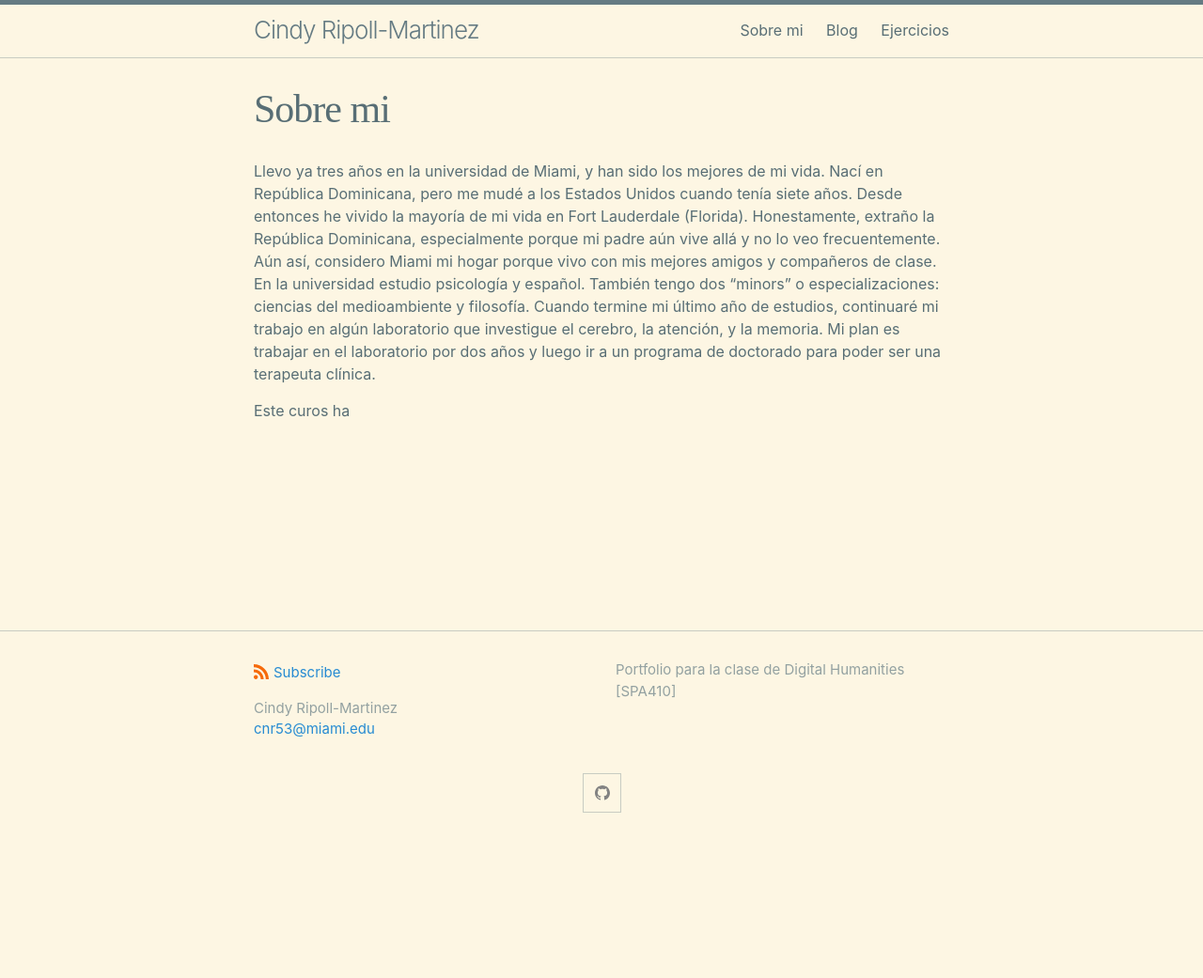
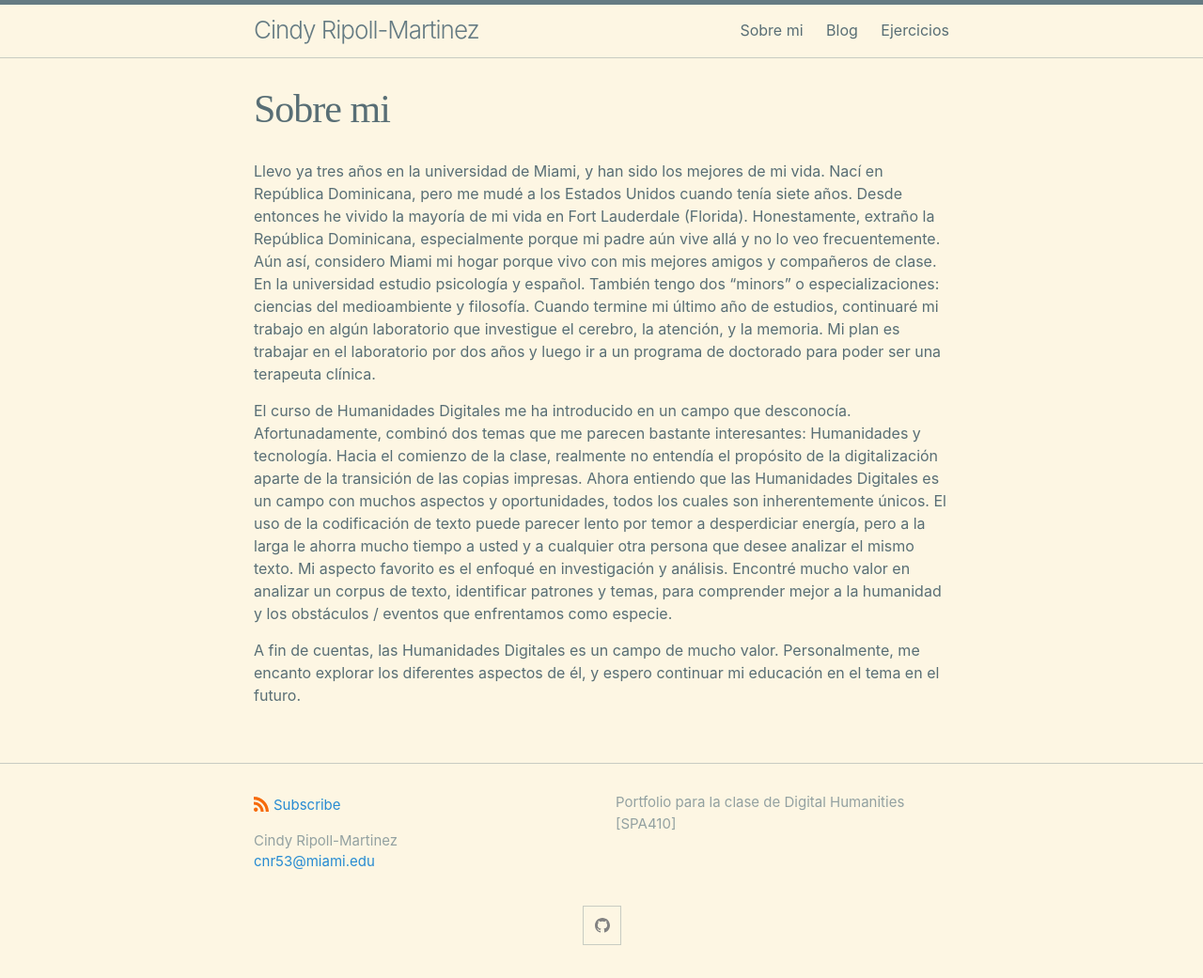
Before and after one commit to cindyripollm/cindyripollm.github.io, a Jekyll site: the page built from sobre_mi.md, in a window 1280 px wide. Shown: the whole page at 94% size. Built offline with Jekyll 4.4.1, drawn with Linux system fonts in a browser that asks for light colours; before the commit the page ends 900 px from its top, so only the background shows below that.

Commit message:
Update sobre_mi.md

```diff
--- a/sobre_mi.md
+++ b/sobre_mi.md
@@ -6,4 +6,6 @@ permalink: /sobre_mi/
 
 Llevo ya tres años en la universidad de Miami, y han sido los mejores de mi vida. Nací en República Dominicana, pero me mudé a los Estados Unidos cuando tenía siete años. Desde entonces he vivido la mayoría de mi vida en Fort Lauderdale (Florida). Honestamente, extraño la República Dominicana, especialmente porque mi padre aún vive allá y no lo veo frecuentemente. Aún así, considero Miami mi hogar porque vivo con mis mejores amigos y compañeros de clase. En la universidad estudio  psicología y español. También tengo dos “minors” o especializaciones: ciencias del medioambiente y filosofía. Cuando termine mi último año de estudios, continuaré mi trabajo en algún laboratorio que investigue el cerebro, la atención, y la memoria. Mi plan es trabajar en el laboratorio por dos años y luego ir a un programa de doctorado para poder ser una terapeuta clínica.
 
-Este curos ha
+El curso de Humanidades Digitales me ha introducido en un campo que desconocía. Afortunadamente, combinó dos temas que me parecen bastante interesantes: Humanidades y tecnología. Hacia el comienzo de la clase, realmente no entendía el propósito de la digitalización aparte de la transición de las copias impresas. Ahora entiendo que las Humanidades Digitales es un campo con muchos aspectos y oportunidades, todos los cuales son inherentemente únicos. El uso de la codificación de texto puede parecer lento por temor a desperdiciar energía, pero a la larga le ahorra mucho tiempo a usted y a cualquier otra persona que desee analizar el mismo texto. Mi aspecto favorito es el enfoqué en investigación y análisis. Encontré mucho valor en analizar un corpus de texto, identificar patrones y temas, para comprender mejor a la humanidad y los obstáculos / eventos que enfrentamos como especie.
+
+A fin de cuentas, las Humanidades Digitales es un campo de mucho valor. Personalmente, me encanto explorar los diferentes aspectos de él, y espero continuar mi educación en el tema en el futuro.
```
